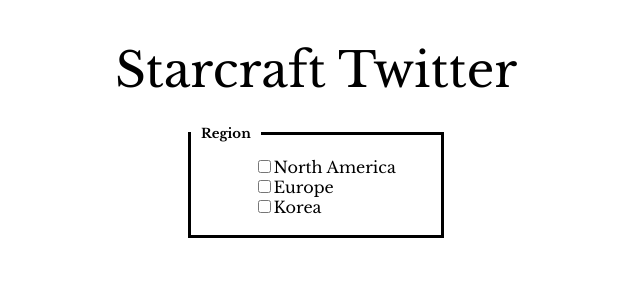
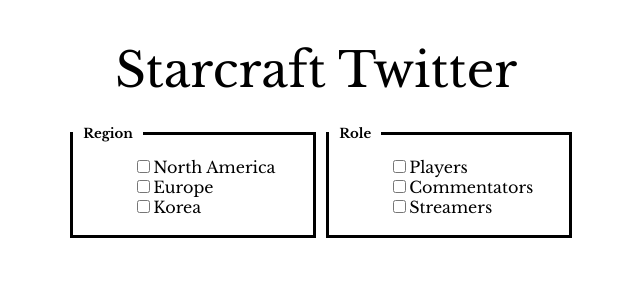
Before and after one commit to KeevanDance/starcraft-twitter, a React (Create React App) app: page / in a window 1280 px wide. Shown: the top 300 px of the page, without its empty margins (324-964 px from the left). Built offline with nearby package versions, Linux system fonts and the light colour scheme.

Commit message:
Add role section to filer.  Change filter containers to be horizontal. (#6)

```diff
--- a/src/components/App.js
+++ b/src/components/App.js
@@ -11,6 +11,7 @@
 function App() {
   return (
     <Container>
+      <h1>Starcraft Twitter</h1>
       <Header />
     </Container>
   )
--- a/src/components/FilterBox.js
+++ b/src/components/FilterBox.js
@@ -5,6 +5,7 @@
   border: solid;
   width: 250px;
   height: 100px;
+  margin-left: 2%;
 `
 
 const Title = styled.h5`
--- a/src/components/Header.js
+++ b/src/components/Header.js
@@ -1,12 +1,19 @@
 import React from 'react'
 import Region from './Region'
+import Role from './Role'
+import styled from 'styled-components'
+
+const FilterContent = styled.div`
+  display: flex;
+  flex-direction: row;
+`
 
 function Header() {
   return (
-    <>
-      <h1>Starcraft Twitter</h1>
+    <FilterContent>
       <Region />
-    </>
+      <Role />
+    </FilterContent>
   )
 }
 
--- /dev/null
+++ b/src/components/Role.js
@@ -0,0 +1,36 @@
+import React from 'react'
+import FilterBox from './FilterBox'
+
+class Roles extends React.Component {
+  state = {
+    players: false,
+    commentators: false,
+    streamers: false,
+  }
+
+  onToggle = (e) => {
+    const {name} = e.target;
+    this.setState((prevState) => ({ [name]: !prevState[name] }))
+  }
+
+  render() {
+    return (
+      <FilterBox title="Role">
+        <label htmlFor="players">
+          <input id="players" type="checkbox" checked={this.state.players} onChange={this.onToggle} name="players" />
+          Players
+        </label>
+        <label htmlFor="commentators">
+          <input id="commentators" type="checkbox" checked={this.state.commentators} onChange={this.onToggle} name="commentators" />
+          Commentators
+        </label>
+        <label htmlFor="streamers">
+          <input id="streamers" type="checkbox" checked={this.state.streamers} onChange={this.onToggle} name="streamers" />
+          Streamers
+        </label>
+      </FilterBox>
+    )
+  }
+}
+
+export default Roles;
```
Also changed, not shown: src/index.css (line endings or trailing spaces).
